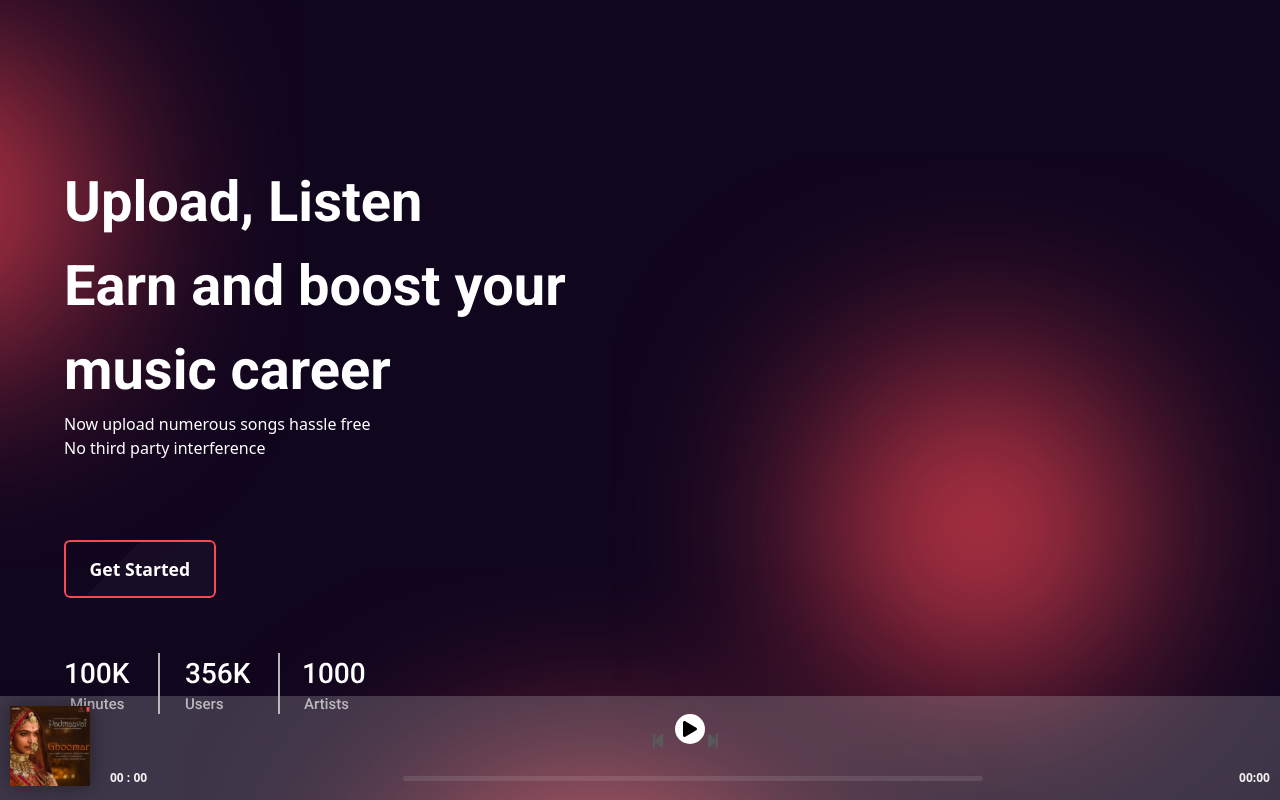
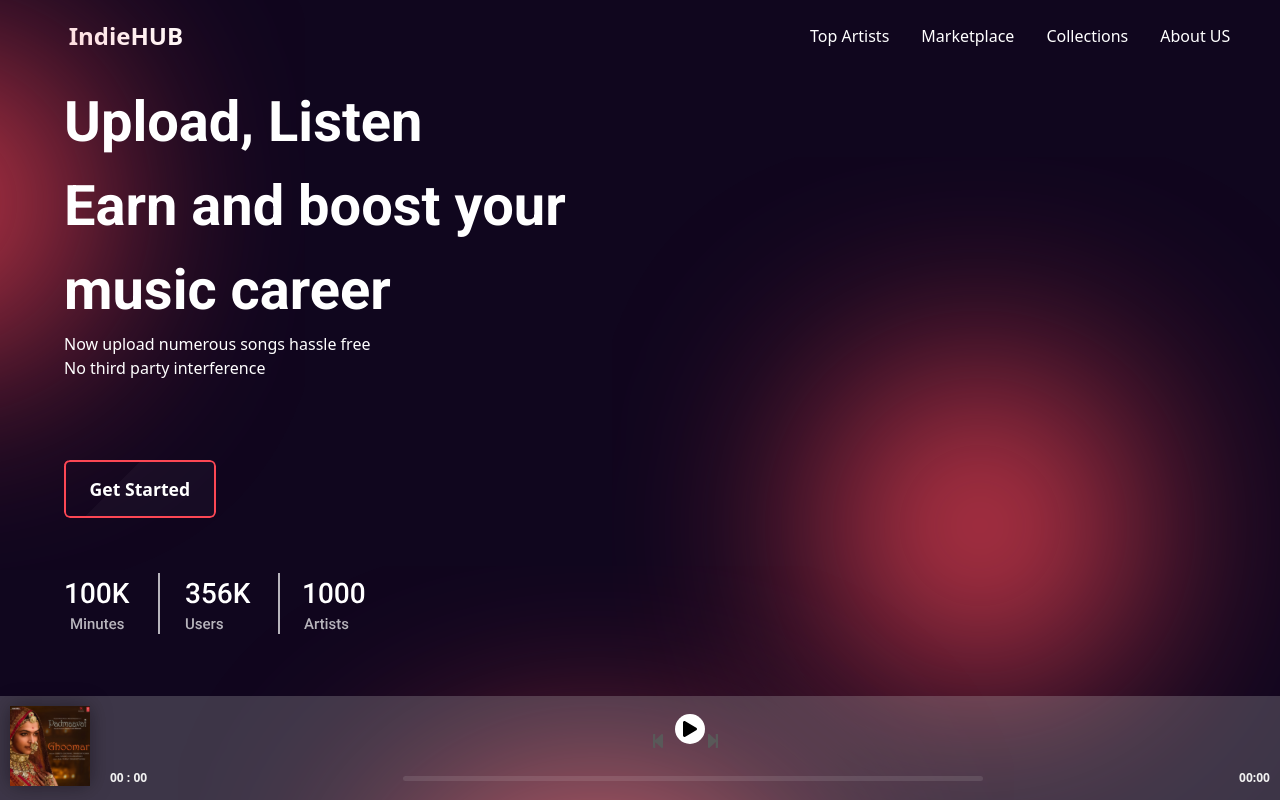
Before and after one commit to pratham-bhatnagar/IndieHub, a React (Create React App) app: page / in a window 1280 px wide. Built offline with nearby package versions, Linux system fonts and the light colour scheme.

Commit message:
:sparkles: add navbar
add navbar

```diff
--- a/src/App.js
+++ b/src/App.js
@@ -6,6 +6,7 @@ import Faq from "./components/Faq";
 import React from "react";
 import MusicPlayer from "./components/MusicPlayer";
 import ScrollAnimation from "react-animate-on-scroll";
+import Navbar from "./components/Navbar";
 
 // import ReactJkMusicPlayer from 'react-jinke-music-player'
 // import 'react-jinke-music-player/assets/index.css'
@@ -14,6 +15,9 @@ function App() {
   return (
     <div className="bg-[#10061E] h-[100vh] overflow-x-hidden scrollbar-thin scrollbar-thumb-scrollCol overflow-y-scroll">
       <div className="">
+        <div className="absolute top-0">
+          <Navbar />
+        </div>
         <Hero />
         <AboutUS />
         <TopPlaylists />
--- a/src/components/Hero.jsx
+++ b/src/components/Hero.jsx
@@ -6,7 +6,7 @@ export default function Hero() {
         <img src="/Ellipse 1.svg" className="w-[100vw] h-[100vh]" />
       </div>
       <div className="absolute inset-0 flex z-10">
-        <div className="grid grid-cols-2 text-white mx-[5vw] mt-[20vh] ">
+        <div className="grid grid-cols-2 text-white mx-[5vw] mt-[10vh] ">
           <Fade bottom>
             <div>
               <p className="text-[3.5rem] font-Roboto">
--- /dev/null
+++ b/src/components/Navbar.jsx
@@ -0,0 +1,50 @@
+import { useState } from "react";
+
+const Navbar = () => {
+  const [drop, setDrop] = useState(false);
+
+  return (
+    <nav className=" p-1 mb-2 z-[99] w-full bg-transparent overflow-hidden">
+      <div className="flex justify-between items-center m-4">
+        <div className="max-w-[150px]">
+          <a className="w-fit md:ml-[3vw] text-white font-semibold text-2xl pl-[0.8vw]">
+            IndieHUB{" "}
+          </a>
+        </div>
+        <div className="md:block hidden ml-[50vw] ">
+          <div>
+            <ul className="space-x-8 flex font-normal -ml-[5vw] xl:ml-0">
+              <a>
+                <li className="text-white transition-all duration-150 transform hover:scale-105 hover:underline ">
+                  Top Artists
+                </li>
+              </a>
+
+              <a>
+                <li className="text-white transition-all duration-150 transform hover:scale-105 hover:underline">
+                  Marketplace
+                </li>
+              </a>
+
+              <a>
+                <li className="text-white transition-all duration-150 transform hover:scale-105 hover:underline">
+                  Collections
+                </li>
+              </a>
+
+              <div className="flex md:mr-[2vw]">
+                <a className="md:block hidden">
+                  <p className="text-white duration-150 transform text-whitetransition-all hover:scale-105 hover:underline mr-[2vw]">
+                    About US
+                  </p>
+                </a>
+              </div>
+            </ul>
+          </div>
+        </div>
+      </div>
+    </nav>
+  );
+};
+
+export default Navbar;
```
